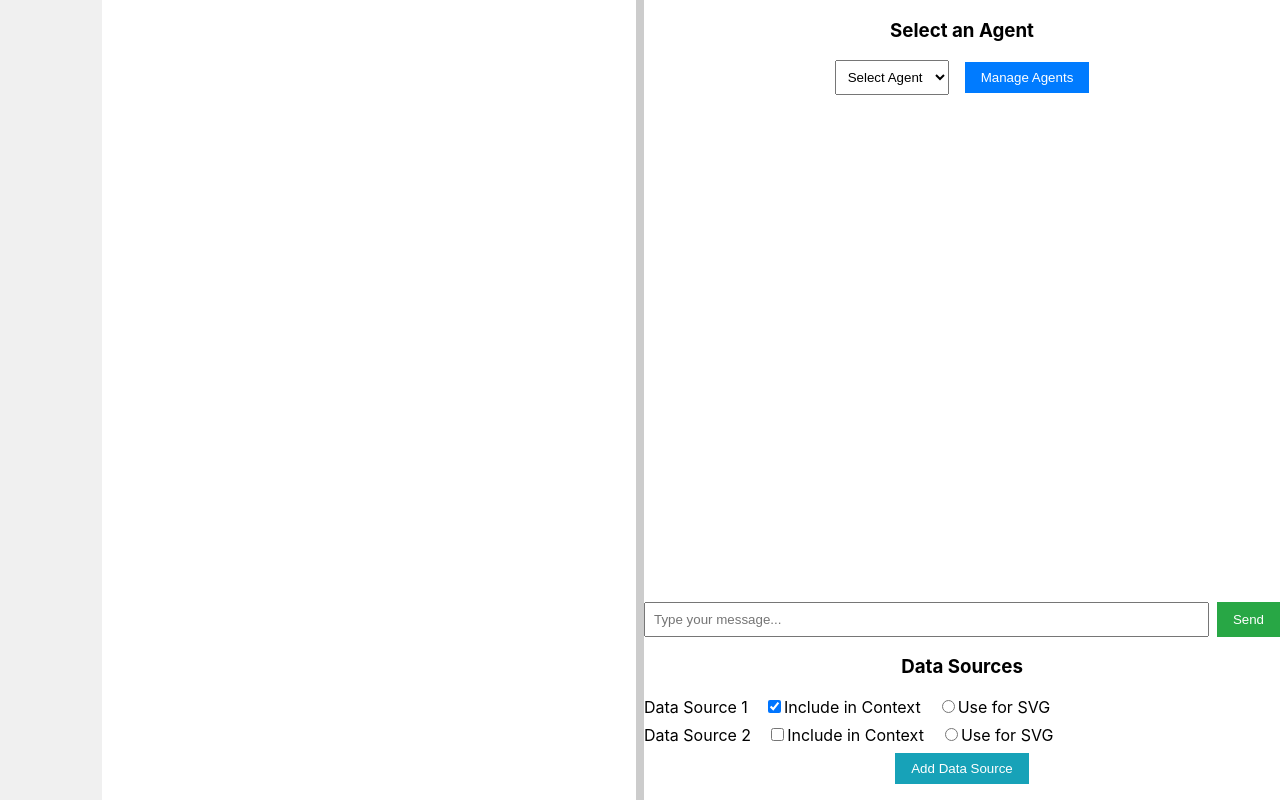
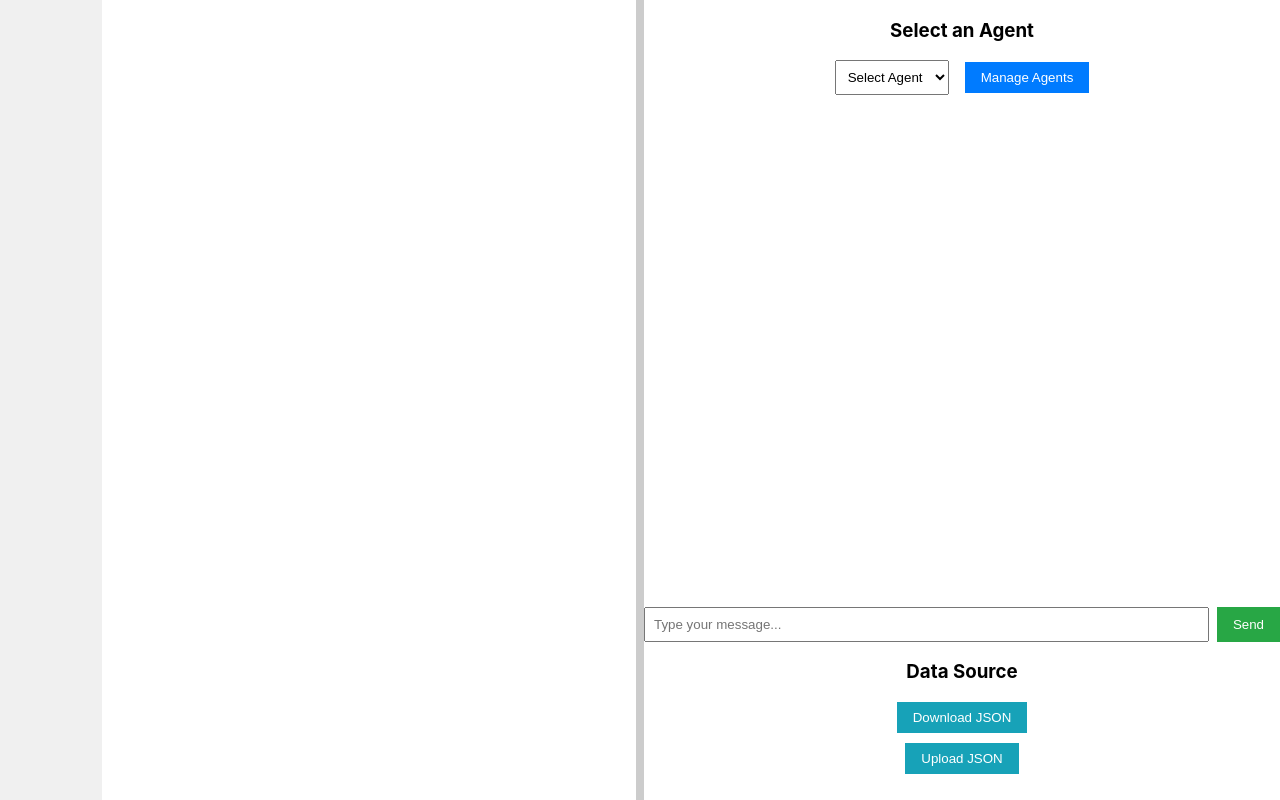
Before and after one commit to rigolepe/VPlanAI, a React (Create React App) app in the folder vplan-chat/: page / in a window 1280 px wide. Built offline with nearby package versions, Linux system fonts and the light colour scheme; the HTML template or start-up script is replaced by a standard one.

Commit message:
feat(JSON): add upload and download functionality

```diff
--- a/vplan-chat/src/components/ChatPanel.tsx
+++ b/vplan-chat/src/components/ChatPanel.tsx
@@ -1,4 +1,4 @@
-import React, { useState, useEffect } from 'react';
+import React, { useState, useEffect, Dispatch } from 'react';
 import ChatHistory from './ChatHistory';
 import AgentSelector from './AgentSelector';
 import DataSourceList from './DataSourceList';
@@ -11,9 +11,12 @@ interface ChatPanelProps {
   showAgentManager: boolean;
   toggleAgentManager: () => void;
   agents: Agent[];
+
+  changeData:  (data: any) => void
+  jsonData: any
 }
 
-const ChatPanel: React.FC<ChatPanelProps> = ({ showAgentManager, toggleAgentManager, agents }) => {
+const ChatPanel: React.FC<ChatPanelProps> = ({ showAgentManager, toggleAgentManager, agents, jsonData, changeData }) => {
   const [currentAgent, setCurrentAgent] = useState<Agent | null>(null);
   const [chatHistory, setChatHistory] = useState<ChatMessage[]>([]);
   const [userMessage, setUserMessage] = useState('');
@@ -95,7 +98,7 @@ const ChatPanel: React.FC<ChatPanelProps> = ({ showAgentManager, toggleAgentMana
           {loading ? 'Sending...' : 'Send'}
         </button>
       </div>
-      <DataSourceList />
+      <DataSourceList changeData={changeData} jsonData={jsonData} />
     </div>
   );
 };
--- a/vplan-chat/src/components/DataSourceList.module.css
+++ b/vplan-chat/src/components/DataSourceList.module.css
@@ -23,6 +23,11 @@
   color: white;
   border: none;
   cursor: pointer;
+  display: flex;
+  flex-direction: column;
+  margin: auto;
+  gap: 5px;
+  margin-bottom: 10px;
 }
 
 .dataSourceList button:hover {
--- a/vplan-chat/src/components/DataSourceList.tsx
+++ b/vplan-chat/src/components/DataSourceList.tsx
@@ -1,58 +1,89 @@
-import React, { useState, useEffect } from 'react';
-import { DataSource } from '../types/dataSource';
+import React, { useState, useEffect, useRef } from 'react';
 import styles from './DataSourceList.module.css';
 
-const DataSourceList: React.FC = () => {
-  const [dataSources, setDataSources] = useState<DataSource[]>([]);
+interface DataSourcesProps {
+  changeData:  (data: any) => void
+  jsonData: any
+}
+
+const DataSourceList: React.FC<DataSourcesProps> = (props: DataSourcesProps) => {
   const [svgDataSource, setSvgDataSource] = useState<string | null>(null);
+  const fileInputRef = useRef<HTMLInputElement | null>(null);
+
 
   useEffect(() => {
-    // Load data sources from local storage
-    // This is a placeholder for the actual implementation
-    const loadedDataSources: DataSource[] = [
-      { id: '1', name: 'Data Source 1', includeInContext: true, data: []  },
-      { id: '2', name: 'Data Source 2', includeInContext: false, data: []  },
-      // Add more data sources as needed
-    ];
-    setDataSources(loadedDataSources);
   }, []);
 
-  const toggleIncludeInContext = (id: string) => {
-    setDataSources(dataSources.map(ds =>
-      ds.id === id ? { ...ds, includeInContext: !ds.includeInContext } : ds
-    ));
+  const handleDownload = () => {
+    console.log("Downloading data")
+    // Convert JSON data to a string
+    const jsonString = JSON.stringify(props.jsonData, null, 2);
+
+    // Create a blob with the JSON data
+    const blob = new Blob([jsonString], { type: 'application/json' });
+
+    // Create a temporary <a> element
+    const link = document.createElement('a');
+
+    // Create a URL for the blob and set it as the href attribute
+    link.href = URL.createObjectURL(blob);
+
+    // Set the download attribute to the desired file name
+    link.download = 'data.json';
+
+    // Append the <a> element to the document body
+    document.body.appendChild(link);
+
+    // Programmatically click the <a> to trigger the download
+    link.click();
+
+    // Clean up and remove the <a> element
+    document.body.removeChild(link);
   };
 
-  const handleSvgDataSourceSelect = (id: string) => {
-    setSvgDataSource(id === svgDataSource ? null : id);
+  const handleFileChange = (event: React.ChangeEvent<HTMLInputElement>) => {
+    if (event && event.target && event.target.files) {
+      const file = event.target.files[0];
+      if (file && file.type === 'application/json') {
+        const reader = new FileReader();
+        reader.onload = (e) => {
+          try {
+            if(e && e.target && e.target.result){
+              const data = JSON.parse(e.target.result as any);
+              props.changeData(data);
+            }
+          } catch (err) {
+            alert('Error parsing JSON file');
+            props.changeData(null);
+          }
+        };
+        reader.readAsText(file);
+      } else {
+        alert('Please upload a valid JSON file');
+        props.changeData(null);
+      }
+    }
+  };
+
+  const handleButtonClick = () => {
+    fileInputRef.current?.click();
   };
 
   return (
     <div className={styles.dataSourceList}>
-      <h3>Data Sources</h3>
-      {dataSources.map(ds => (
-        <div key={ds.id} className={styles.dataSourceItem}>
-          <span>{ds.name}</span>
-          <label>
-            <input
-              type="checkbox"
-              checked={ds.includeInContext}
-              onChange={() => toggleIncludeInContext(ds.id)}
-            />
-            Include in Context
-          </label>
-          <label>
-            <input
-              type="radio"
-              name="svgDataSource"
-              checked={ds.id === svgDataSource}
-              onChange={() => handleSvgDataSourceSelect(ds.id)}
-            />
-            Use for SVG
-          </label>
-        </div>
-      ))}
-      <button onClick={() => {/* Open modal to add new data source */}}>Add Data Source</button>
+      <h3>Data Source</h3>
+      {/* <span>{JSON.stringify(props.jsonData)}</span> */}
+      <div className={styles.dataSourceListButtons}>
+        <button onClick={() => handleDownload()}>Download JSON</button>
+        <input
+        type="file"
+        accept=".json"
+        onChange={handleFileChange}
+        ref={fileInputRef}
+        style={{ display: 'none' }}
+      />
+      <button onClick={handleButtonClick}>Upload JSON</button>
+      </div>
     </div>
   );
 };
--- a/vplan-chat/src/components/MainLayout.tsx
+++ b/vplan-chat/src/components/MainLayout.tsx
@@ -12,11 +12,17 @@ interface MainLayoutProps {
 
 const MainLayout: React.FC<MainLayoutProps> = ({ showAgentManager, toggleAgentManager, agents }) => {
   const [splitPosition, setSplitPosition] = useState(50);
-  const [jsonData, setJsonData] = useState([])
+  const [jsonData, setJsonData] = useState<any>({})
 
   const handleSplitDrag = (e: React.MouseEvent) => {
     // Implement split dragging logic here
   };
+
+  const changeData = (data: any) => {
+    console.log("setting data: ", data)
+
+    setJsonData(data)
+  }
 
   return (
     <div className={styles.mainLayout}>
@@ -25,7 +31,7 @@ const MainLayout: React.FC<MainLayoutProps> = ({ showAgentManager, toggleAgentMa
       </div>
       <div className={styles.splitter} onMouseDown={handleSplitDrag}></div>
       <div className={styles.chatPanel} style={{ width: `${100 - splitPosition}%` }}>
-        <ChatPanel showAgentManager={showAgentManager} toggleAgentManager={toggleAgentManager} agents={agents} />
+        <ChatPanel showAgentManager={showAgentManager} toggleAgentManager={toggleAgentManager} agents={agents} jsonData={jsonData} changeData={changeData} />
       </div>
     </div>
   );
--- a/vplan-chat/src/components/SvgPanel.tsx
+++ b/vplan-chat/src/components/SvgPanel.tsx
@@ -59,7 +59,8 @@ const SvgPanel: React.FC<SvgPanelProps> = ({ jsonData }) => {
   useEffect(() => {
     const blockDefinitions: { [blockName: string]: Entity[] } = {};
     const topLevelEntities: Entity[] = [];
-
+    console.log(jsonData)
+    if (jsonData && Array.isArray(jsonData)) {
       // Separate blocks from top-level entities
       for (const entity of jsonData) {
         if (entity.type === 'BLOCK') {
@@ -69,10 +70,12 @@ const SvgPanel: React.FC<SvgPanelProps> = ({ jsonData }) => {
           topLevelEntities.push(entity);
         }
       }
+    }
 
       setBlocks(blockDefinitions); // Store the blocks for later use in inserts
       setLayers(groupByLayer(topLevelEntities)); // Group non-block entities by layer
-  }, [jsonData]);
+    }
+  , [jsonData]);
 
   // Helper function to transform points (scaling, rotation, and translation)
   const transformPoint = (
--- a/vplan-chat/src/services/api.ts
+++ b/vplan-chat/src/services/api.ts
@@ -29,7 +29,7 @@ export const sendMessageWithFunction = async (agent: Agent, message: string, con
       function_call: "auto", // This will automatically call the function if needed
     }, {
       headers: {
-        'Authorization': `Bearer ${agent.apiKey}`,
+        'api-key': `${agent.apiKey}`,
       },
     });
 
--- a/vplan-chat/src/types/dataSource.ts
+++ /dev/null
@@ -1,6 +0,0 @@
-export interface DataSource {
-  id: string;
-  name: string;
-  data: any; // This could be more specific depending on your data structure
-  includeInContext: boolean;
-}
```
Lines whose indentation alone changed are shown as unchanged.
